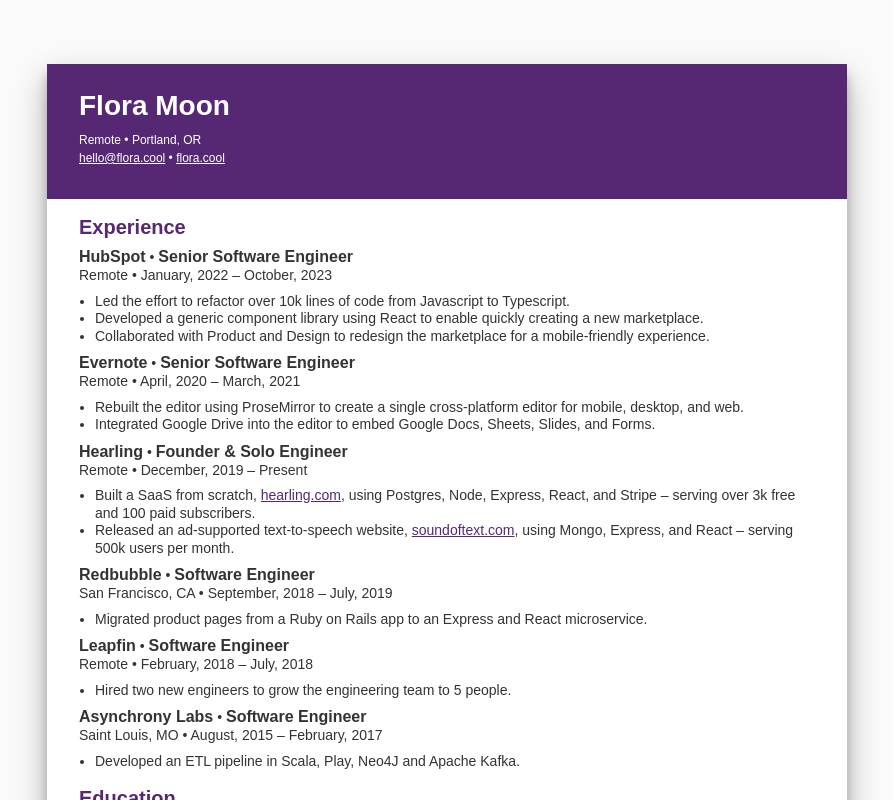
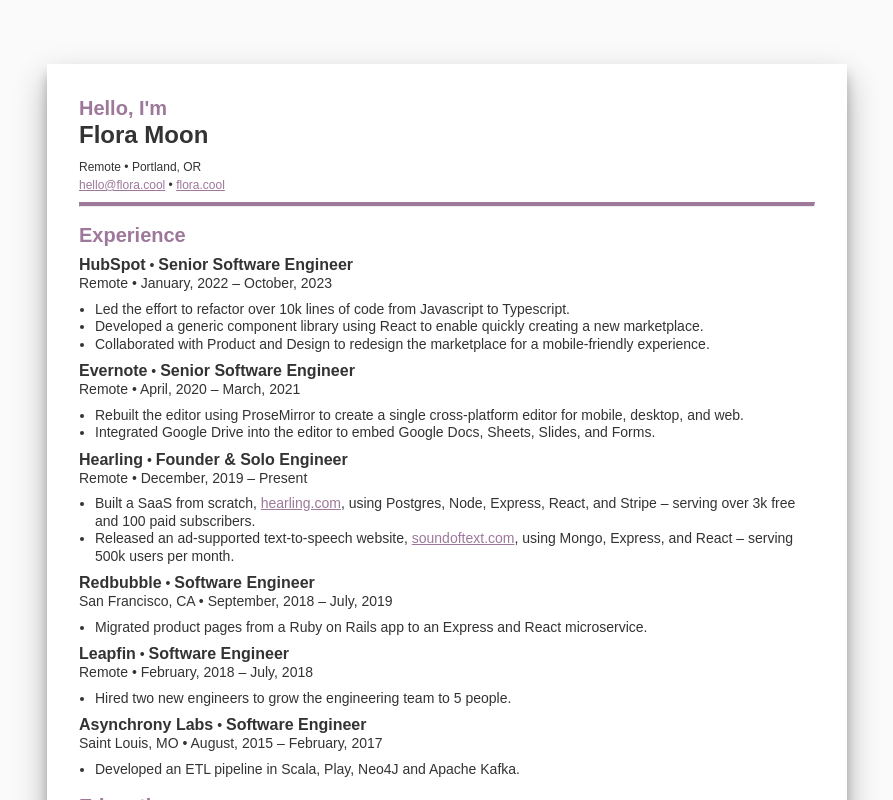
Before and after one commit to florabtw/resume, a React (Vite) app: page / in a window 1280 px wide. Shown: the whole page, without its empty margins (193-1086 px from the left). Built offline with nearby package versions, Linux system fonts and the light colour scheme.

Commit message:
update style colors / banner

```diff
--- a/src/index.css
+++ b/src/index.css
@@ -14,8 +14,8 @@
 }
 
 :root {
-  --c-accent: #562873;
-  --c-links: #562873;
+  --c-accent: #9d789a;
+  --c-links: #9d789a;
 }
 
 #root {
--- a/src/sections/Header/Header.tsx
+++ b/src/sections/Header/Header.tsx
@@ -1,36 +1,29 @@
 import styled from "styled-components";
+
+import { Title } from "components/Library";
 
 export default function Header() {
   return (
-    <Banner>
+    <section>
+      <Title>Hello, I'm</Title>
       <Name>Flora Moon</Name>
       <Text>Remote • Portland, OR</Text>
       <Text>
         <a href="mailto:hello@flora.cool">hello@flora.cool</a> •{" "}
         <a href="https://flora.cool">flora.cool</a>
       </Text>
-    </Banner>
+      <Rule />
+    </section>
   );
 }
 
-const Banner = styled.section`
-  background: var(--c-accent);
-  color: black;
-  color: white;
-
-  a {
-    color: inherit;
-  }
-
-  @media (min-width: 960px) {
-    margin: -1rem -2rem 0;
-    padding: 2rem;
-  }
+const Rule = styled.hr`
+  border-top: 4px solid var(--c-accent);
+  margin-top: 0.5rem;
 `;
 
 const Name = styled.h1`
-  font-size: 1.75rem;
-  font-weight: 900;
+  font-size: 1.5rem;
   margin: -0.5rem 0 0.5rem;
 `;
 
```
